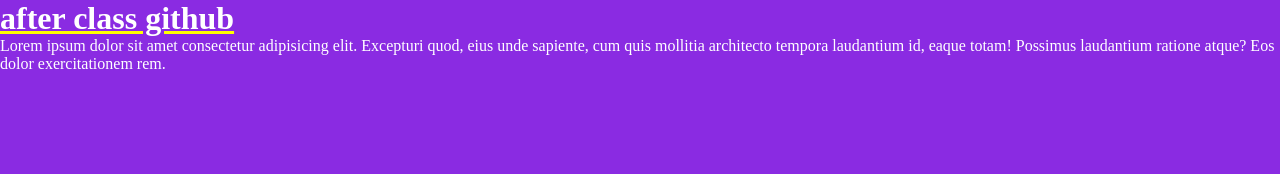
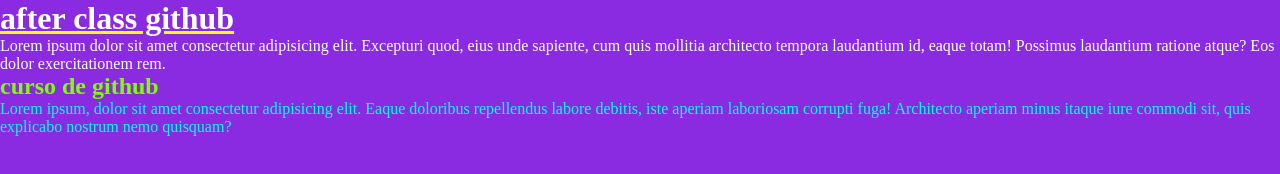
Before and after one commit to emanuelcabral22940/after-github, a plain HTML site: page index.html in a window 1280 px wide. Drawn offline with Linux system fonts and the light colour scheme.

Commit message:
agrego un h2 y un parrafo con algunos estilos

```diff
--- a/estilos.css
+++ b/estilos.css
@@ -11,3 +11,10 @@
 h1{
     text-decoration: underline yellow;
 }
+
+h2{
+    color: chartreuse;
+}
+.color1{
+    color:cyan;
+}
--- a/index.html
+++ b/index.html
@@ -11,6 +11,8 @@
     <h1>after class github</h1>
 
     <p>Lorem ipsum dolor sit amet consectetur adipisicing elit. Excepturi quod, eius unde sapiente, cum quis mollitia architecto tempora laudantium id, eaque totam! Possimus laudantium ratione atque? Eos dolor exercitationem rem.</p>
+    <h2>curso de github</h2>
+    <p class="color1">Lorem ipsum, dolor sit amet consectetur adipisicing elit. Eaque doloribus repellendus labore debitis, iste aperiam laboriosam corrupti fuga! Architecto aperiam minus itaque iure commodi sit, quis explicabo nostrum nemo quisquam?</p>
 
 </body>
 </html>
```
